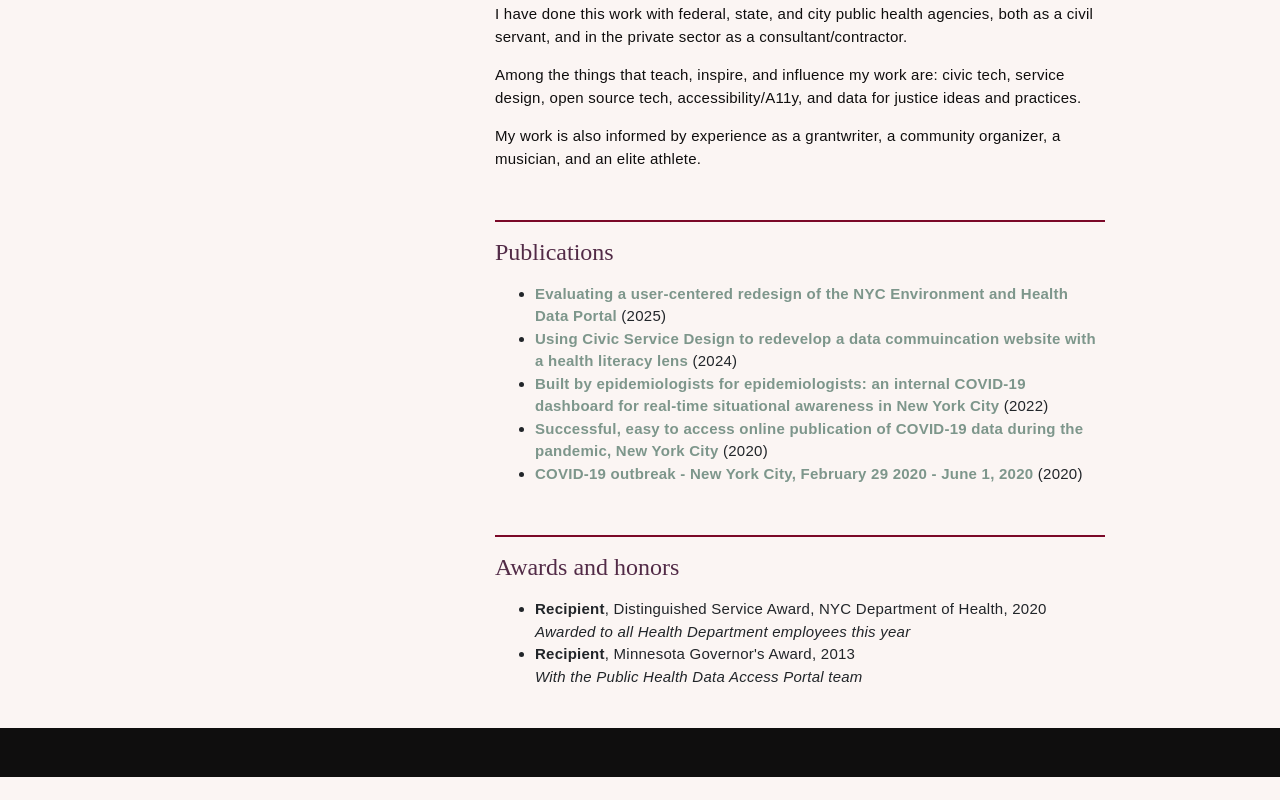
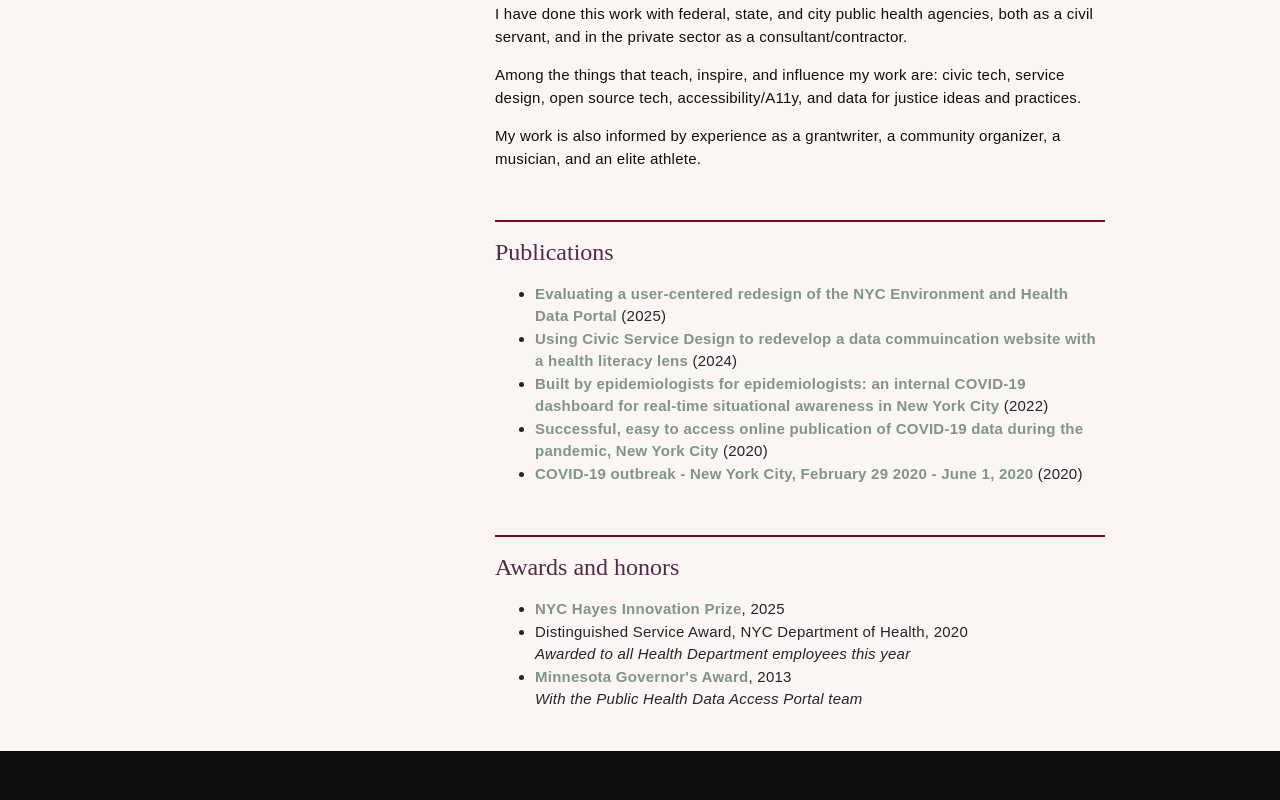
Before and after one commit to mmontesanonyc/my-website, a plain HTML site: page index.html in a window 1280 px wide. Shown: the part 766-1566 px from the top of the page. Before the commit the page ends 1543 px from the top, so only its background shows below. Drawn offline with nearby package versions, Linux system fonts and the light colour scheme.

Commit message:
add info

```diff
--- a/index.html
+++ b/index.html
@@ -96,9 +96,10 @@
                         <h2 class="h4 p-a">Awards and honors</h2>
                         <p>
                             <ul>
-                                <li><strong>Recipient</strong>, Distinguished Service Award, NYC Department of Health, 2020<br>
+                                <li><a href="https://hayesprize.innovation.nyc/">NYC Hayes Innovation Prize</a>, 2025</li>
+                                <li>Distinguished Service Award, NYC Department of Health, 2020<br>
                                     <em>Awarded to all Health Department employees this year</em></li>
-                                <li><strong>Recipient</strong>, Minnesota Governor's Award, 2013<br>
+                                <li><a href="https://mn.gov/admin/assets/eLeanUpdate_December2013_tcm36-68820.pdf">Minnesota Governor's Award</a>, 2013<br>
                                     <em>With the Public Health Data Access Portal team</em></li>
                             </ul>
 
```
